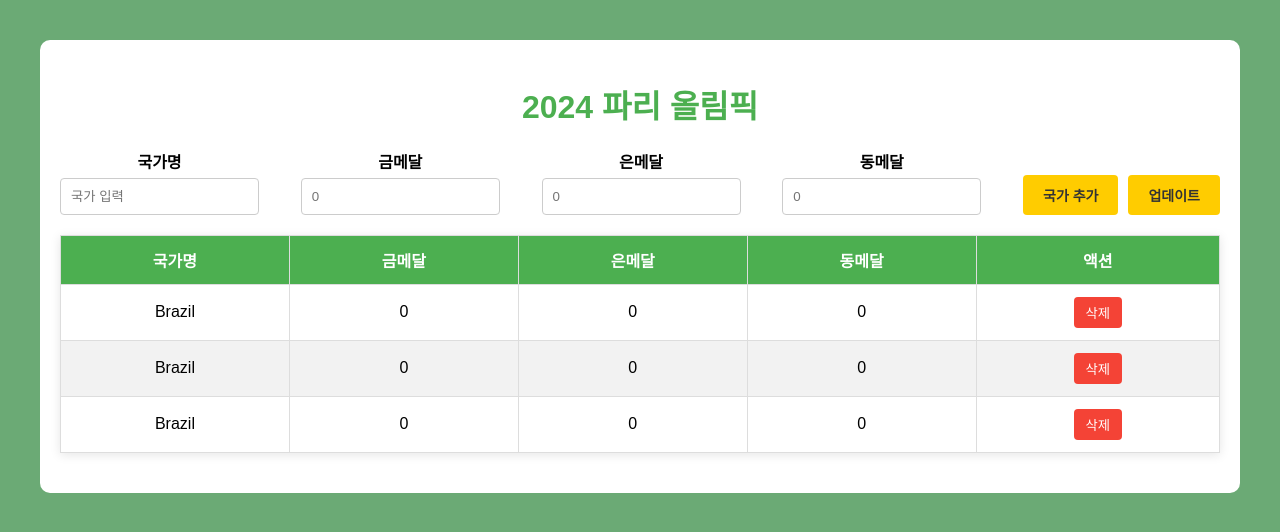
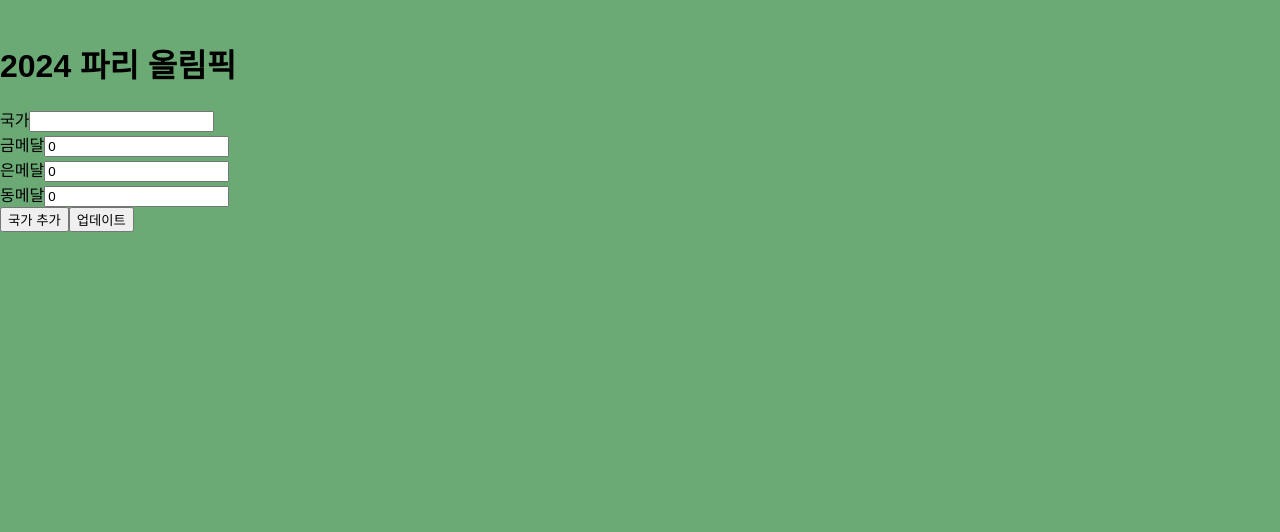
Before and after one commit to derek0k/ls, a React (Vite) app: page / in a window 1280 px wide. Shown: the top 532 px of the page. Built offline with nearby package versions, Linux system fonts and the light colour scheme.

Commit message:
feat: 국가 메달 관리 기능 구현
- 상태 관리와 메달 집계 추가 기능 구현
- 메달 집계 리스트 출력하기
- 메달 수 업데이트하기
- 메달 수 삭제

```diff
--- a/src/App.css
+++ b/src/App.css
@@ -1,4 +1,4 @@
-h1 {
+/* h1 {
   color: #4caf50;
 }
 
@@ -96,4 +96,4 @@ form div {
   display: flex;
   flex-direction: column;
   align-items: center;
-}
+} */
--- a/src/App.jsx
+++ b/src/App.jsx
@@ -1,77 +1,190 @@
+import { useState } from 'react';
 import './App.css';
 
-export default function App() {
+const INITIAL_COUNTRY_FORM = { id: 0, country: '', gold: 0, silver: 0, bronze: 0 };
+
+const COUNTRY_FORM_INPUTS = [
+  {
+    label: '국가',
+    name: 'country',
+    type: 'text',
+  },
+  {
+    label: '금메달',
+    name: 'gold',
+    type: 'number',
+  },
+  {
+    label: '은메달',
+    name: 'silver',
+    type: 'number',
+  },
+  {
+    label: '동메달',
+    name: 'bronze',
+    type: 'number',
+  },
+];
+
+const validateMedalCount = (count, medalType) => {
+  if (isNaN(parseInt(count))) {
+    return {
+      isValid: false,
+      message: `${medalType} 수는 숫자여야 합니다`,
+    };
+  }
+
+  if (parseInt(count) < 0) {
+    return {
+      isValid: false,
+      message: `${medalType} 수를 확인해주세요`,
+    };
+  }
+
+  return { isValid: true };
+};
+
+const validateCountryForm = countryForm => {
+  if (countryForm.country === '') {
+    return {
+      isValid: false,
+      message: '국가를 입력해주세요',
+    };
+  }
+
+  const goldValidation = validateMedalCount(countryForm.gold, '금메달');
+  if (!goldValidation.isValid) return goldValidation;
+
+  const silverValidation = validateMedalCount(countryForm.silver, '은메달');
+  if (!silverValidation.isValid) return silverValidation;
+
+  const bronzeValidation = validateMedalCount(countryForm.bronze, '동메달');
+  if (!bronzeValidation.isValid) return bronzeValidation;
+
+  return { isValid: true, message: '성공' };
+};
+
+const CountryRankListItem = ({ item, onDeleteClick }) => {
   return (
-    <div className="container">
-      <h1>2024 파리 올림픽</h1>
-      <form>
-        <div>
-          <label htmlFor="country">국가명</label>
-          <input type="text" id="country" name="country" placeholder="국가 입력" />
-        </div>
-
-        <div>
-          <label htmlFor="goldMedals">금메달</label>
-          <input type="number" id="goldMedals" name="goldMedals" placeholder="0" />
-        </div>
-
-        <div>
-          <label htmlFor="silverMedals">은메달</label>
-          <input type="number" id="silverMedals" name="silverMedals" placeholder="0" />
-        </div>
-
-        <div>
-          <label htmlFor="bronzeMedals">동메달</label>
-          <input type="number" id="bronzeMedals" name="bronzeMedals" placeholder="0" />
-        </div>
-
-        <div className="buttonBox">
-          <button type="submit">국가 추가</button>
-          <button type="submit">업데이트</button>
-        </div>
-      </form>
-
-      <table>
-        <thead>
-          <tr>
-            <th>국가명</th>
-            <th>금메달</th>
-            <th>은메달</th>
-            <th>동메달</th>
-            <th>액션</th>
-          </tr>
-        </thead>
-
-        <tbody>
-          <tr>
-            <td>Brazil</td>
-            <td>0</td>
-            <td>0</td>
-            <td>0</td>
-            <td>
-              <button>삭제</button>
-            </td>
-          </tr>
-          <tr>
-            <td>Brazil</td>
-            <td>0</td>
-            <td>0</td>
-            <td>0</td>
-            <td>
-              <button>삭제</button>
-            </td>
-          </tr>
-          <tr>
-            <td>Brazil</td>
-            <td>0</td>
-            <td>0</td>
-            <td>0</td>
-            <td>
-              <button>삭제</button>
-            </td>
-          </tr>
-        </tbody>
-      </table>
+    <div>
+      <div>{item.country}</div>
+      <div>{item.gold}</div>
+      <div>{item.silver}</div>
+      <div>{item.bronze}</div>
+      <button onClick={onDeleteClick}>삭제</button>
     </div>
   );
+};
+
+export const CountryRankList = ({ countryList, onDeleteClick }) => {
+  const sortedCountryList = countryList.toSorted((a, b) => {
+    return b.gold - a.gold;
+  });
+  return (
+    <>
+      {sortedCountryList.map(item => {
+        return (
+          <CountryRankListItem
+            key={item.country}
+            item={item}
+            onDeleteClick={() => onDeleteClick(item.country)}
+          />
+        );
+      })}
+    </>
+  );
+};
+
+const CountryFormItem = ({ inputItem, onChange, value }) => {
+  return (
+    <div>
+      <label>{inputItem.label}</label>
+      <input type={inputItem.type} name={inputItem.name} onChange={onChange} value={value} />
+    </div>
+  );
+};
+
+export const CountryForm = ({ countryForm, onChange, onAddClick, onUpdateClick }) => {
+  return (
+    <>
+      {COUNTRY_FORM_INPUTS.map(inputItem => {
+        return (
+          <CountryFormItem
+            key={inputItem.name}
+            inputItem={inputItem}
+            onChange={onChange}
+            value={countryForm[inputItem.name]}
+          />
+        );
+      })}
+      <button onClick={onAddClick}>국가 추가</button>
+      <button onClick={onUpdateClick}>업데이트</button>
+    </>
+  );
+};
+
+export const CountrySection = () => {
+  const [countryForm, setCountryForm] = useState(INITIAL_COUNTRY_FORM);
+  const [countryList, setCountryList] = useState([]);
+
+  const resetCountryForm = () => {
+    setCountryForm(INITIAL_COUNTRY_FORM);
+  };
+
+  const handleFormChange = e => {
+    const { name, value } = e.target;
+    const changedValue = ['gold', 'silver', 'bronze'].includes(name) ? Number(value) : value;
+
+    setCountryForm(prev => ({ ...prev, [name]: changedValue }));
+  };
+
+  const handleAddCountry = () => {
+    const isExist = countryList.some(item => item.country === countryForm.country);
+    if (isExist) return alert('이미 존재하는 국가입니다');
+
+    const { isValid, message } = validateCountryForm(countryForm);
+    if (!isValid) return alert(message);
+
+    setCountryList(prev => [...prev, countryForm]);
+    resetCountryForm();
+  };
+
+  const handleUpdateCountry = () => {
+    const isExist = countryList.some(item => item.country === countryForm.country);
+    if (!isExist) return alert('존재하지 않는 국가입니다');
+
+    setCountryList(prev =>
+      prev.map(item => {
+        if (item.country === countryForm.country) return countryForm;
+        return item;
+      }),
+    );
+  };
+
+  const handleDeleteCountry = country => {
+    setCountryList(prev => prev.filter(item => item.country !== country));
+  };
+
+  return (
+    <>
+      <CountryForm
+        countryForm={countryForm}
+        onChange={handleFormChange}
+        onAddClick={handleAddCountry}
+        onUpdateClick={handleUpdateCountry}
+      />
+      <CountryRankList countryList={countryList} onDeleteClick={handleDeleteCountry} />
+    </>
+  );
+};
+
+function App() {
+  return (
+    <>
+      <h1>2024 파리 올림픽</h1>
+      <CountrySection />
+    </>
+  );
 }
+
+export default App;
```
Also changed, not shown: 1 other file (tests, documents, lock files or other folders).
